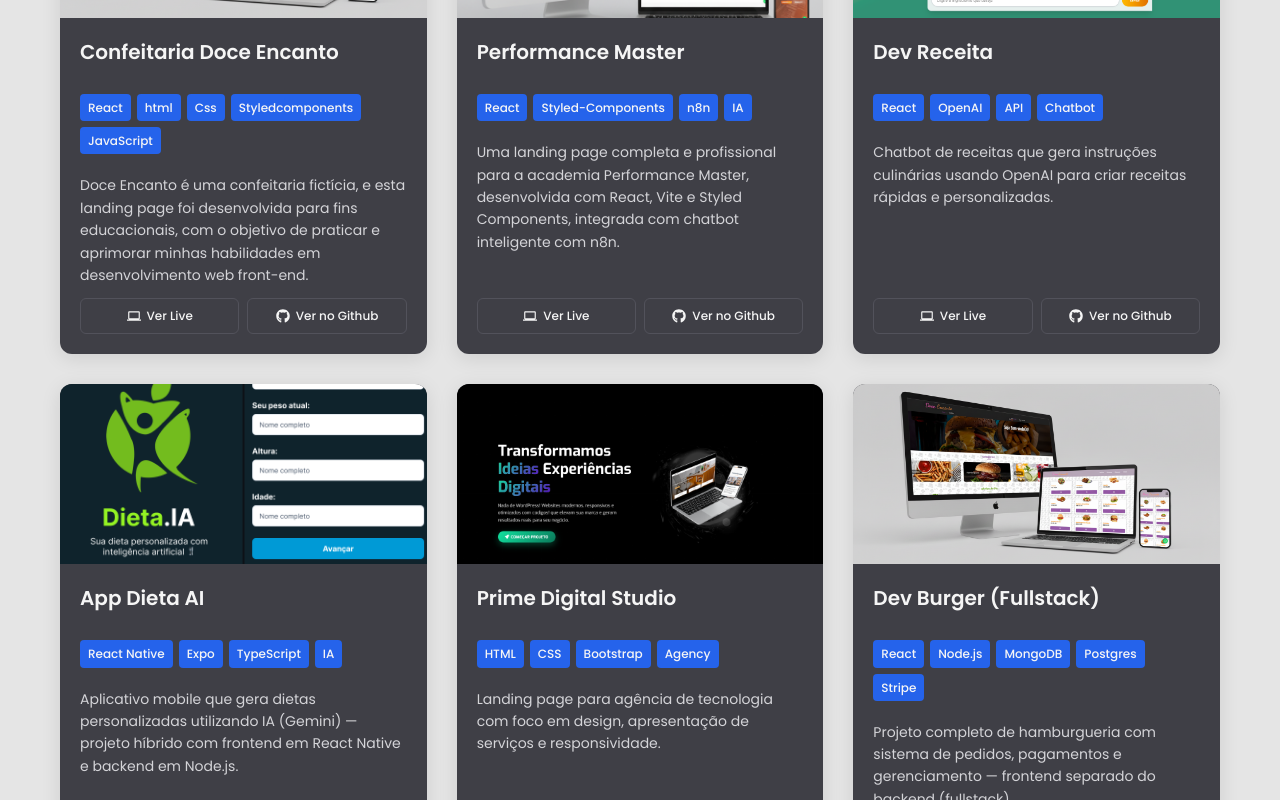
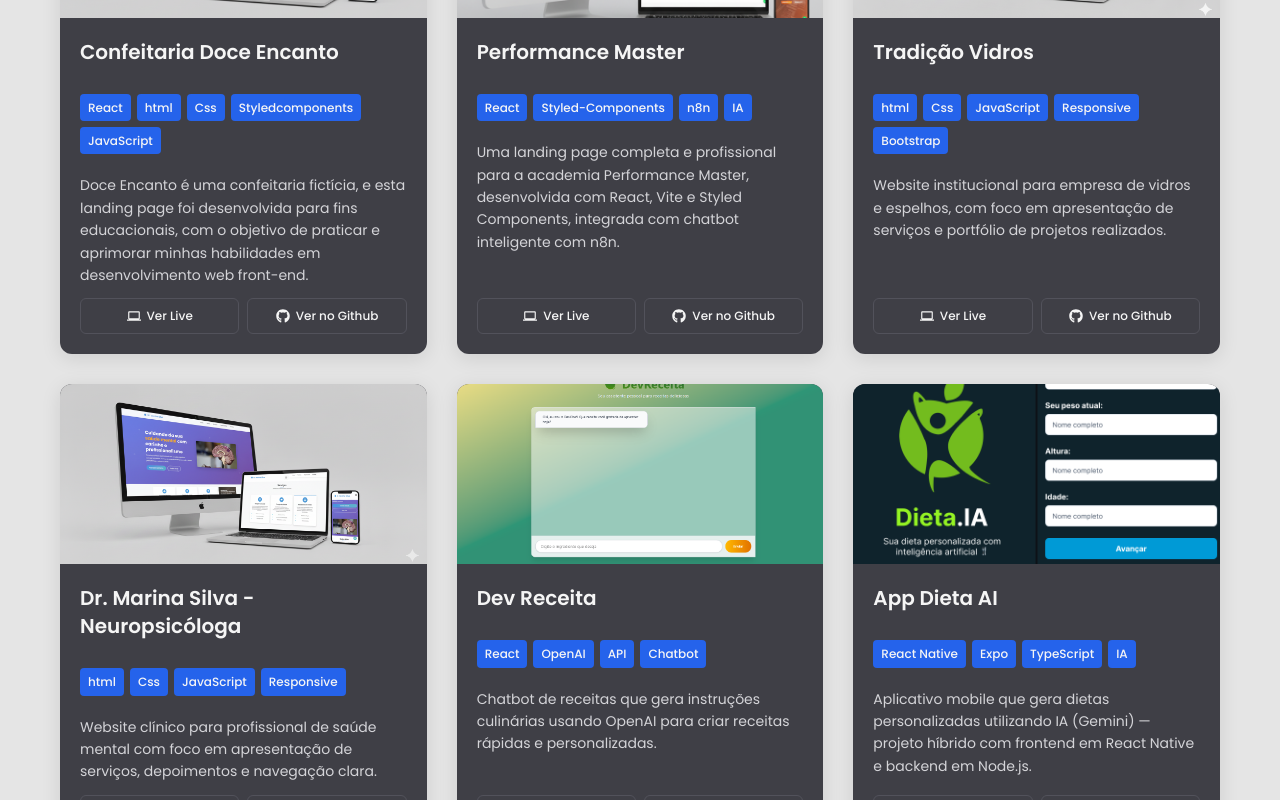
Before and after one commit to carlosresendeP/portifolio-CarlosResende, a React (Vite) app: page /projects in a window 1280 px wide. Shown: the part 480-1280 px from the top of the page. Built offline with nearby package versions, Linux system fonts and the light colour scheme.

Commit message:
adição de mais 2 projetos

```diff
--- a/package.json
+++ b/package.json
@@ -3,7 +3,7 @@
   "name": "portifolio-carlosresende",
   "homepage": "https://devcarlosresende.com.br",
   "private": true,
-  "version": "0.2.0",
+  "version": "0.2.1",
   "type": "module",
   "scripts": {
     "dev": "vite",
--- a/src/data/projectsData.js
+++ b/src/data/projectsData.js
@@ -25,8 +25,10 @@ import projeto25 from '../assets/projects-images/mockup-DevBurger.png';
 import projeto26 from '../assets/projects-images/mockup-prime-digital.png';
 import projeto27 from '../assets/projects-images/mockup-app-dieta.png';
 import projeto28 from '../assets/projects-images/mockup-DevReceita.png';
-import projeto29 from '../assets/projects-images/mockup-Perf-Master.png';
-import projeto30 from '../assets/projects-images/mockup-doce-encanto.png';
+import projeto29 from '../assets/projects-images/mockup-drmarina.png';
+import projeto30 from '../assets/projects-images/mockup-tradicaoVidros.png';
+import projeto31 from '../assets/projects-images/mockup-Perf-Master.png';
+import projeto32 from '../assets/projects-images/mockup-doce-encanto.png';
 
 
 
@@ -344,12 +346,38 @@ export const projectsData = [
         technologies: ["React", "TailwindCSS", "OpenAI", "Node.js"],
         featured: true // isNew true
     },
+
     {
         id: 29,
+        title: " Dr. Marina Silva - Neuropsicóloga",
+        tags: ["html", "Css", "JavaScript","Responsive"],
+        description: "Website clínico para profissional de saúde mental com foco em apresentação de serviços, depoimentos e navegação clara.",
+        imageUrl: projeto29,
+        deploy: "https://carlosresendep.github.io/website-psicologo-1/",
+        githubUrl: "https://github.com/carlosresendeP/website-psicologo-1",
+        category: "frontend",
+        technologies: ["HTML","Css", "JavaScript"],
+        featured: false
+    },
+
+    {
+        id: 30,
+        title: "Tradição Vidros",
+        tags: ["html", "Css", "JavaScript","Responsive", "Bootstrap"],
+        description: "Website institucional para empresa de vidros e espelhos, com foco em apresentação de serviços e portfólio de projetos realizados.",
+        imageUrl: projeto30,
+        deploy: "https://carlosresendep.github.io/tradicao-vidros/",
+        githubUrl: "https://github.com/carlosresendeP/tradicao-vidros",
+        category: "frontend",
+        technologies: ["HTML","Css", "JavaScript", "Bootstrap"],
+        featured: false
+    },
+    {
+        id: 31,
         title: "Performance Master",
         tags: ["React", "Styled-Components", "n8n", "IA"],
         description: "Uma landing page completa e profissional para a academia Performance Master, desenvolvida com React, Vite e Styled Components, integrada com chatbot inteligente com n8n.",
-        imageUrl: projeto29,
+        imageUrl: projeto31,
         deploy: "https://performace-master-academia.vercel.app/",
         githubUrl: "https://github.com/carlosresendeP/performace-master-academia",
         category: "frontend",
@@ -357,17 +385,19 @@ export const projectsData = [
         featured: true
     },
     {
-        id: 30,
+        id: 32,
         title: "Confeitaria Doce Encanto",
         tags: ["React", "html", "Css", "Styledcomponents", "JavaScript"],
         description: "Doce Encanto é uma confeitaria fictícia, e esta landing page foi desenvolvida para fins educacionais, com o objetivo de praticar e aprimorar minhas habilidades em desenvolvimento web front-end.",
-        imageUrl: projeto30,
+        imageUrl: projeto32,
         deploy: "https://doce-encanto-doceria.vercel.app/",
         githubUrl: "https://github.com/carlosresendeP/Doce-Encanto-doceria",
         category: "frontend",
         technologies: ["React", "Styled Components", "JavaScript"],
         featured: false
-    }
+    },
+
+
 ];
 
 // Função para filtrar projetos por categoria
```
Also changed, not shown: src/assets/projects-images/mockup-drmarina.png (added), src/assets/projects-images/mockup-tradicaoVidros.png (added).
